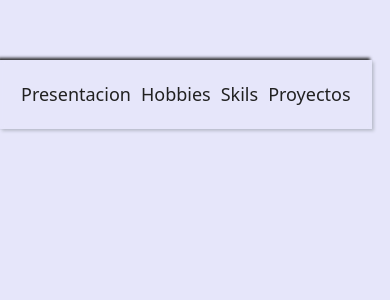
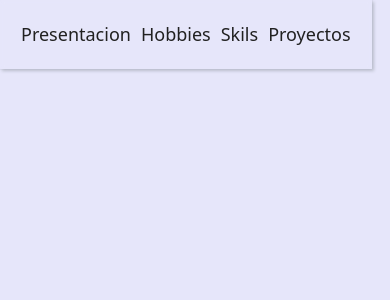
Before and after one commit to FranciscoDJVI/Portafolio, a React (Vite) app in the folder portafolio/: page / in a window 390 px wide. Shown: the top 300 px of the page. Built offline with nearby package versions, Linux system fonts and the light colour scheme.

Commit message:
fix: top 0

```diff
--- a/portafolio/src/App.css
+++ b/portafolio/src/App.css
@@ -140,7 +140,7 @@
     position: fixed;
     display: flex;
     flex-direction: row;
-    top: 60px;
+    top: 0;
     left: 0;
     right: 0;
     width: fit-content;
```
